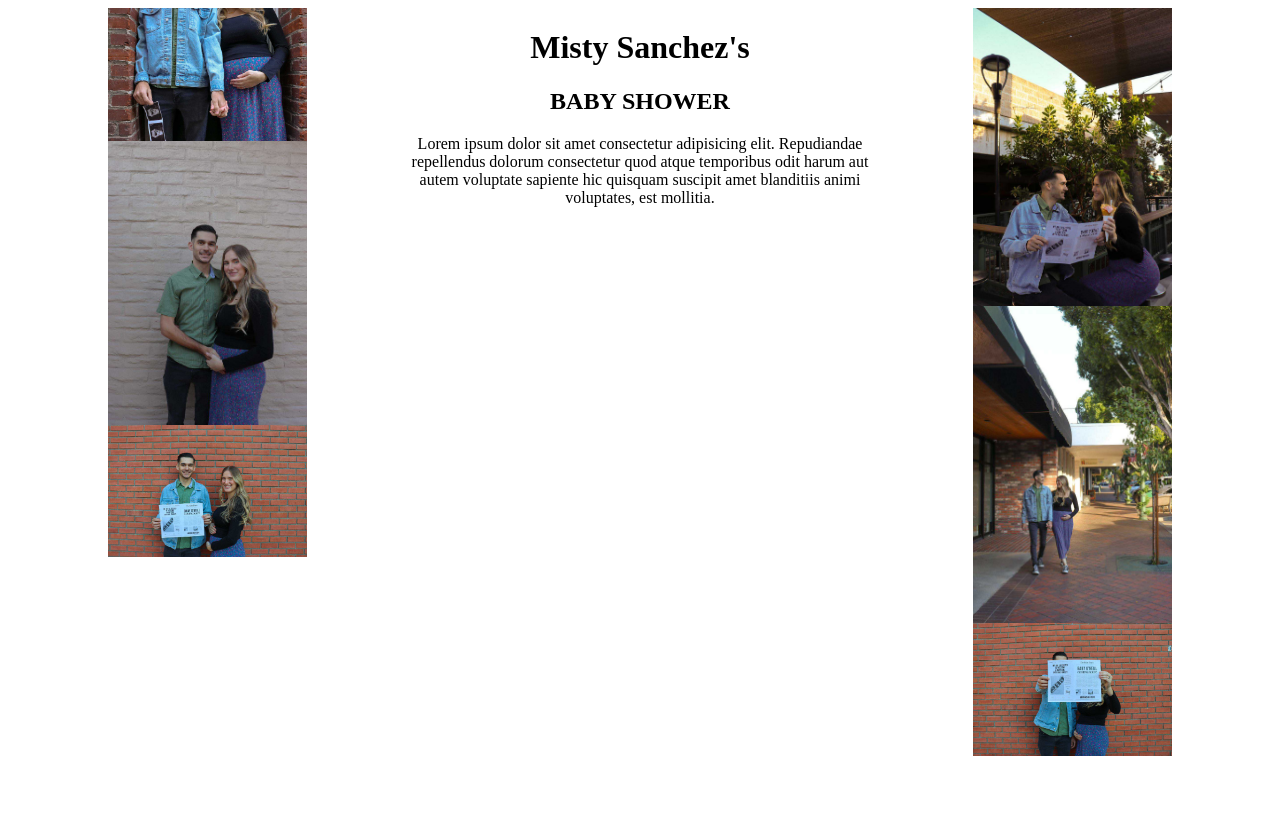
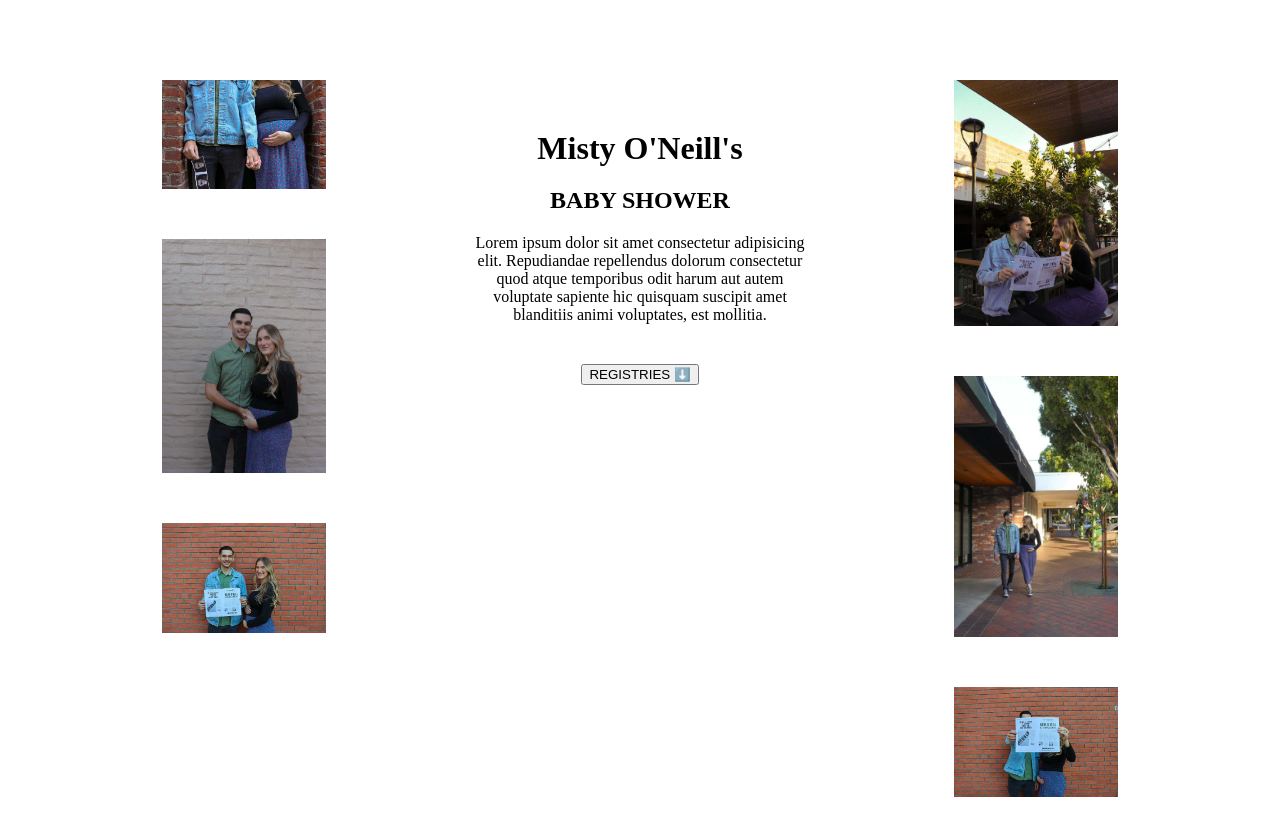
Before and after one commit to Hector9923/misty-baby-shower, a plain HTML site: page index.html in a window 1280 px wide. Before the commit the page ends 800 px from the top, so only its background shows below. Drawn offline with Linux system fonts and the light colour scheme.

Commit message:
first commit

```diff
--- a/index.html
+++ b/index.html
@@ -14,10 +14,14 @@
             <img src="./images/img3.jpg" class="image"/>
         </div>
         <div class="text-wrapper">
-            <h1>Misty Sanchez's</h1>
+            <h1>Misty O'Neill's</h1>
             <h2>BABY SHOWER</h2>
-            <p>Lorem ipsum dolor sit amet consectetur adipisicing elit. Repudiandae repellendus dolorum consectetur quod atque temporibus odit harum aut autem voluptate sapiente hic quisquam suscipit amet blanditiis animi voluptates, est mollitia.
+            <p>
+                Lorem ipsum dolor sit amet consectetur adipisicing elit. Repudiandae repellendus dolorum consectetur quod atque temporibus odit harum aut autem voluptate sapiente hic quisquam suscipit amet blanditiis animi voluptates, est mollitia.
             </p>
+            <button>
+                REGISTRIES ⬇️
+            </button>
         </div>
         <div class="image-wrapper">
             <img src="./images/img4.jpg" class="image"/>
--- a/styles.css
+++ b/styles.css
@@ -1,3 +1,7 @@
+* {
+    margin: 20px;
+}
+
 .container {
     display: flex;
     justify-content: space-between;
@@ -7,10 +11,12 @@
     display: flex;
     flex-direction: column;
     align-items: center;
+    gap: 10px;
 }
 
 .text-wrapper {
     text-align: center;
+    padding-top: 50px;
 }
 
 .image {
```
